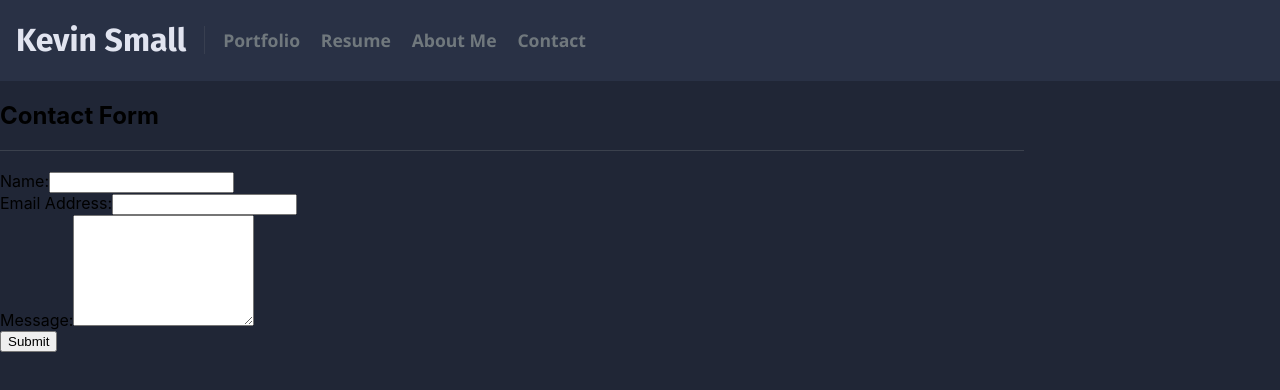
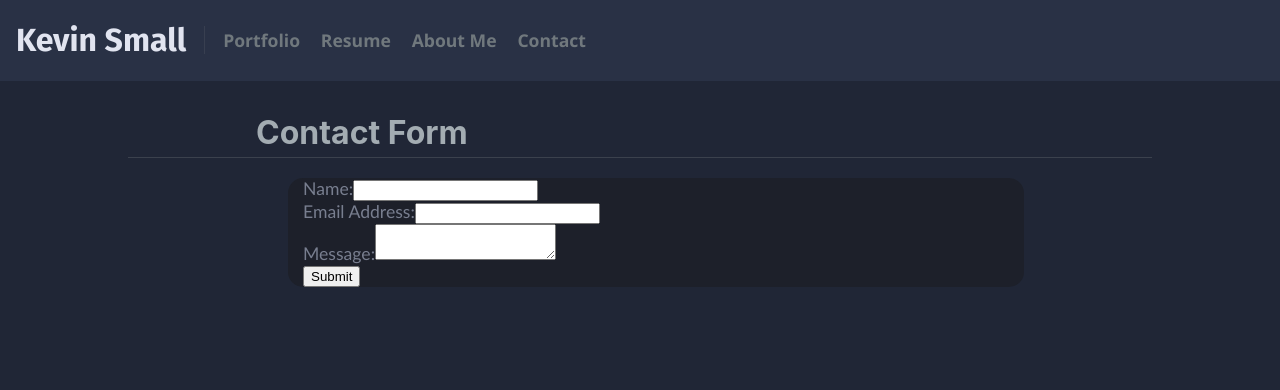
Before and after one commit to Kevrev/react-portfolio, a React (Create React App) app: page /contact in a window 1280 px wide. Shown: the top 390 px of the page. Built offline with nearby package versions, Linux system fonts and the light colour scheme.

Commit message:
updated contact form

```diff
--- a/src/pages/Contact.js
+++ b/src/pages/Contact.js
@@ -1,49 +1,51 @@
-import React, { useState } from 'react';
+import React, { useState } from "react";
 
 function Contact() {
-    const [formState, setFormState] = useState({ name: '', email: '', message: '' });
-    const [errorMessage] = useState('');
-    const { name, email, message } = formState;
+  return (
+    <div className="contentContainer">
+      <h2 className="contentTitle">Contact Form</h2>
+      <hr style={{ margin: "5px 0 20px 0" }} />
+      <div className="aboutContainer">
+        <div className="aboutImageContainer"></div>
+        <div className="aboutTextContainer">
+          <form id="contact-form">
+            <div>
+              <div className="">
+                <label htmlFor="name">Name:</label>
+                <input
+                  className="form-control"
+                  type="text"
+                  name="name"
+                />
+              </div>
+              <div className="">
+                <label htmlFor="email">Email Address:</label>
+                <input
+                  className="form-control"
+                  type="email"
+                  name="email"
+                />
+              </div>
+              <div className=""></div>
+              <label htmlFor="message">Message:</label>
+              <textarea className="form-control" name="message" />
+            </div>
 
-    function handleChange(e) {
-        if (!errorMessage) {
-        setFormState({...formState, [e.target.name]: e.target.value })
-        }
-    }
-
-    function handleSubmit(e) {
-        e.preventDefault();
-    }
-
-return (
-    <section className="container">
-        <h2 data-testid='h1tag' className="top-title">Contact Form</h2>
-        <hr></hr>
-        <form className="justify-content-center" id="contact-form">
-            <div className="mt-5" >
-                <label htmlFor="name">Name:</label>
-                <input className="form-control" type="text" name="name"  defaultValue={name} onBlur={handleChange}/>
+            <div className="">
+              <button
+                data-testid="button"
+                className="btn btn-outline-dark "
+                type="submit"
+                onSubmit
+              >
+                Submit
+              </button>
             </div>
-            <div className="mt-5" >
-                <label htmlFor="email">Email Address:</label>
-                <input className="form-control" type="email"  name="email" defaultValue={email} onBlur={handleChange} />
-            </div>
-            <div className="mt-5" >
-                <label htmlFor="message">Message:</label>
-                <textarea className="form-control" name="message" defaultValue={message} onBlur={handleChange} rows="7" />
-            </div>
-            {errorMessage && (
-            <div>
-                <p className="error-text">{errorMessage}</p>
-            </div>
-            )}
-
-            <div className="mt-5 mb-5" >
-            <button data-testid='button' className="btn btn-outline-dark " type="submit" onSubmit={handleSubmit}>Submit</button>
-            </div>
-        </form>
-    </section>
-    );
+          </form>
+        </div>
+      </div>
+    </div>
+  );
 }
 
 export default Contact;
```
Also changed, not shown: src/pages/Contact.css (added).
